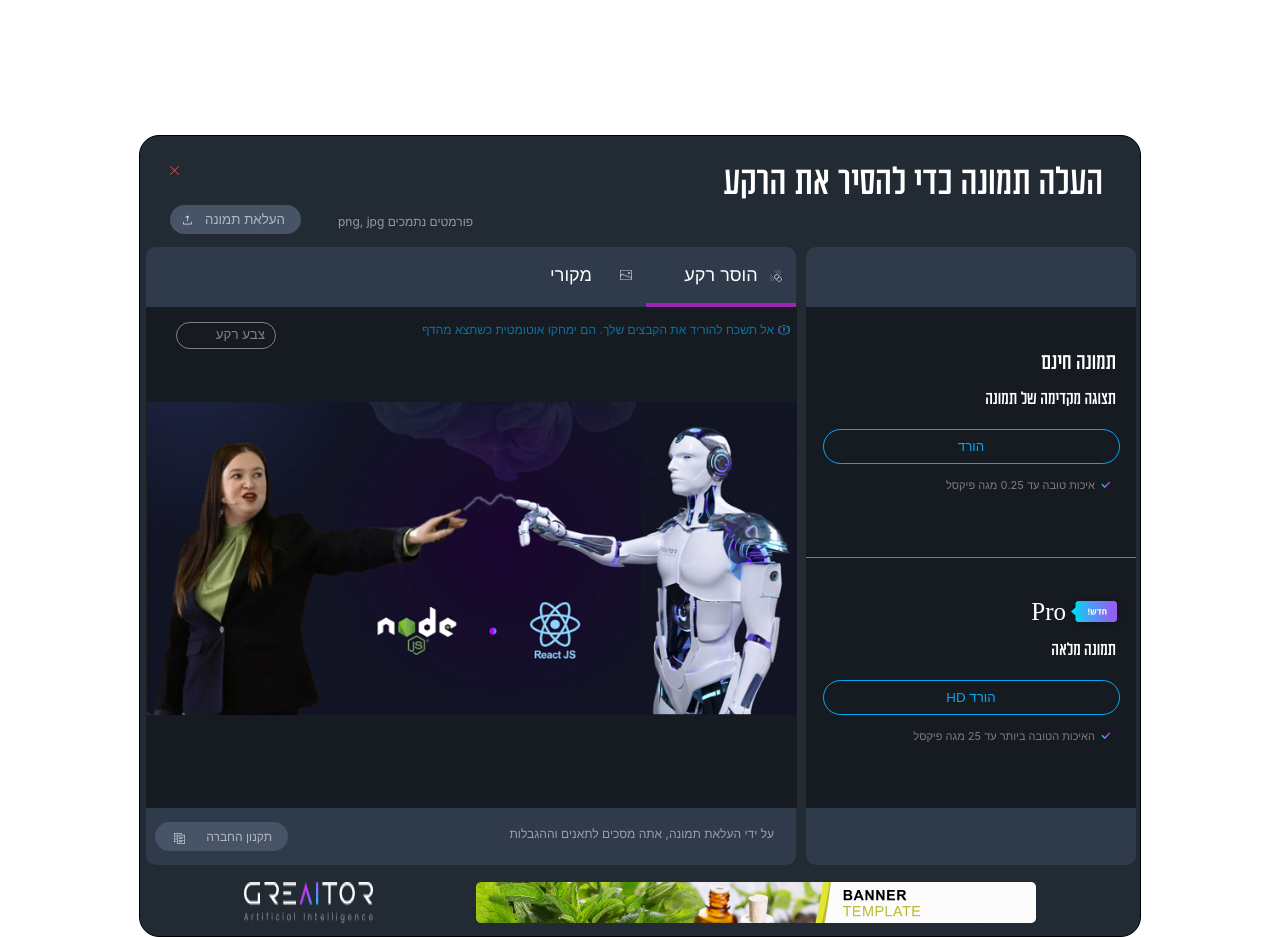
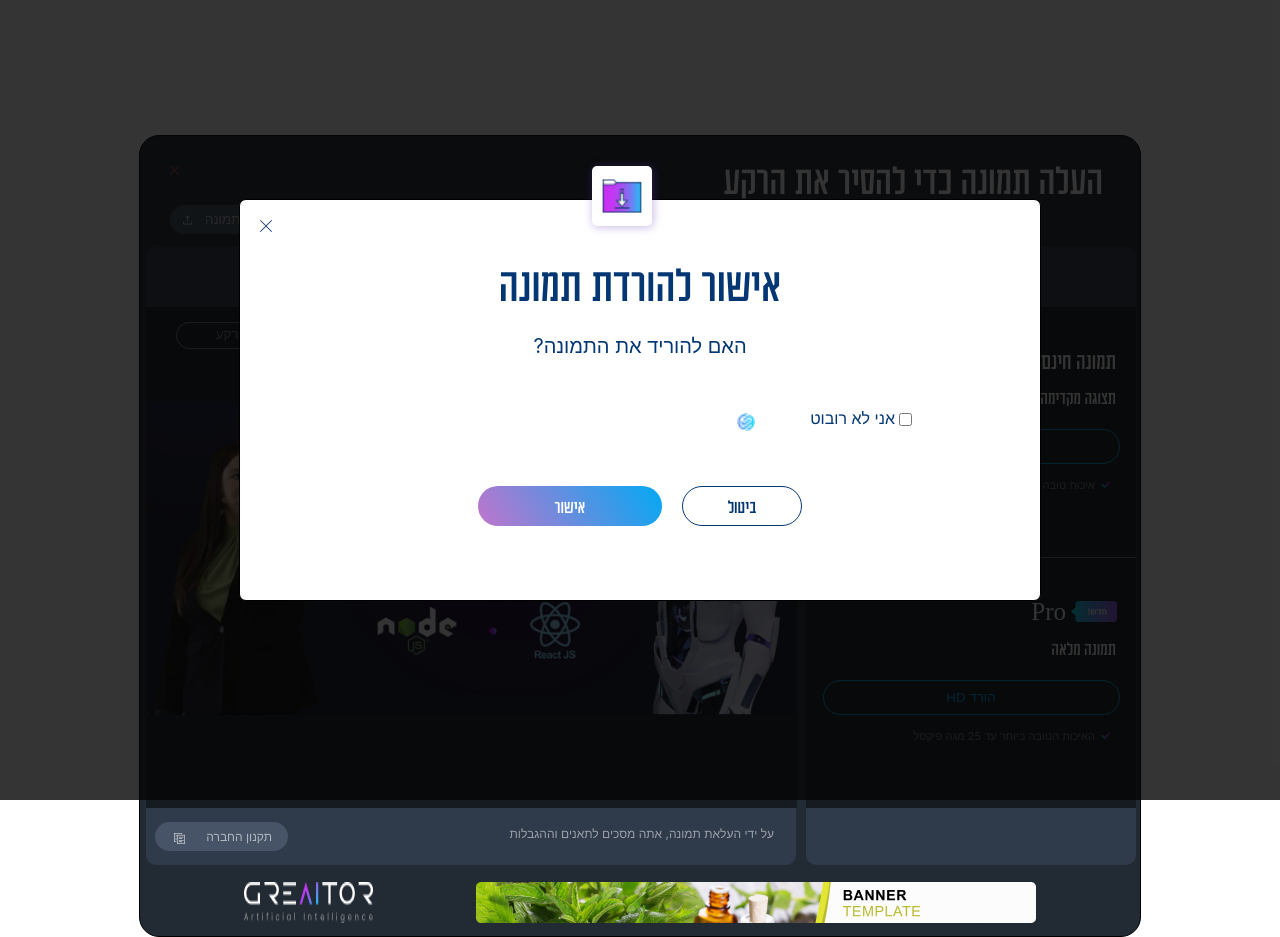
Before and after one commit to irenap89/remove_bg_11, a React (Create React App) app: page / in a window 1280 px wide. Both pictures are taken after a click on the button "הורד". Built offline with nearby package versions, Linux system fonts and the light colour scheme.

Commit message:
lesson 4

```diff
--- a/src/Bg.css
+++ b/src/Bg.css
@@ -46,6 +46,7 @@
     background-position: 10px 8px;
     text-align: right;
     padding-right: 16px;
+    cursor: pointer;
 }
 
 .upload_btn_text{
@@ -103,24 +104,26 @@
     font-size: 20px;
     background-image: url(./assets/Cleanup\ Edges.png);
     color: white;
-    font-size: 18px;
+    font-size: 23px;
     background-repeat: no-repeat;
     width: 150px;
     line-height: 56px;
     background-position: 90% 22px;
     cursor: pointer;
+    font-family: 'Aduma';
 }
 
 .tab_original{
 
     background-image: url(./assets/Image.png);
     color: white;
-    font-size: 18px;
+    font-size: 23px;
     background-repeat: no-repeat;
     width: 150px;
     line-height: 56px;
     background-position: 90% 22px;
     cursor: pointer;
+    font-family: 'Aduma';
 }
 
 .selected_tab{
@@ -144,6 +147,7 @@
     font-size: 12px;
     margin-top: -19px;
     margin-left: -15px;
+    cursor: pointer;
 }
 
 .text_eula{
@@ -176,3 +180,114 @@
     background-color: #060606cf;
 
 }
+
+.close_1{
+    position: absolute;
+    left: 20px;
+    top: 20px;
+    cursor: pointer;
+}
+
+.eula_popup_text{
+    margin-top: 50px;
+}
+
+.download_popup_cont {
+    width: 800px;
+    height: 400px;
+    background-color: white;
+    border: 1px solid black;
+    position: absolute;
+    top: 50%;
+    left: 50%;
+    transform: translate(-50%, -50%);
+    border-radius: 7px;
+}
+
+.top_img{
+    width: 60px;
+    height: 60px;
+    border-radius: 5px;
+    position: absolute;
+    top: -34px;
+    background-color: white;
+    left: 44%;
+    box-shadow: 1px 1px 10px #673ab75e;
+    background-repeat: no-repeat;
+    background-position: 8px;
+    background-size: 74%;
+    background-image: url(./assets/Downloads\ Folder.png);
+}
+
+.download_popup_title{
+    font-size: 52px;
+    font-family: Aduma;
+    color: #033774;
+    margin-top: 52px;
+}
+
+.download_popup_subtitle{
+    font-size: 20px;
+    color: #033774;
+    margin-top: 20px;
+}
+
+.not_robot_text{
+    color: #033774;
+}
+
+.checkbox_cont{
+    display: flex;
+    flex-direction: row-reverse;
+    margin-top: 50px;
+    margin-right: 125px;
+}
+
+.not_robot_text{
+    color: #033774;
+    width: 140px;
+    text-align: right;
+}
+
+.not_robot_img{
+    width: 18px;
+    height: 18px;
+    margin-top: 5px;
+}
+
+.btn_popup_cancel{
+    color: #033774;
+    border: 1px solid #033774;
+    background-color: transparent;
+    width: 120px;
+    height: 40px;
+    border-radius: 50px;
+    font-family: 'ADUMA';
+    font-size: 20px;
+    cursor: pointer;
+}
+
+.btn_popup_approve{
+    color: #033774;
+    border: 0;
+    width: 184px;
+    height: 40px;
+    border-radius: 50px;
+    font-family: 'ADUMA';
+    font-size: 20px;
+    background: linear-gradient(57deg, #9c27b0a3, #03A9F4);
+    color: white;
+    cursor: pointer;
+}
+
+.btn_popup_cont{
+    display: flex;
+    flex-direction: row-reverse;
+    justify-content: center;
+    margin-top: 55px;
+    gap: 20px;
+}
+
+.file_input{
+    display: none;
+}
--- a/src/Bg.jsx
+++ b/src/Bg.jsx
@@ -4,13 +4,23 @@ import close from './assets/close.png'
 import banner from './assets/banner.png'
 import logo from './assets/logo.png'
 import Download from './Download'
-import { useState } from 'react';
+import { useState,useRef } from 'react';
 import No_bg_tab from './No_bg_tab';
+import close_1 from './assets/close1.png'
+import not_robot from './assets/not_robot.png'
+
 
 function Bg() {
 
     const [tab, set_tab] = useState('bg');
     const [show_eula, set_show_eula] = useState(false);
+    const [show_download_popup, set_show_download_popup] = useState(false);
+
+    const inputElement = useRef();
+
+    const focusInput = () => {
+      inputElement.current.click();
+    };
 
   return (
     <div className="Bg">
@@ -18,15 +28,17 @@ function Bg() {
             <div className='header'>
                 <div className='header_title'> העלה תמונה כדי להסיר את הרקע </div>
                 <img src={close} className='close_icon'/>
-                <button className='upload_btn'> העלאת תמונה </button>
+                <button className='upload_btn' onClick={focusInput}> העלאת תמונה </button>
                 <div className='upload_btn_text'> פורמטים נתמכים  png, jpg</div>
+
+                <input type="file" ref={inputElement} className='file_input'/>
             </div>
 
             <div className='middle_cont'>
                 <div className='middle_cont_right'>
                     <div className='download_cont'>
-                        <Download title="תמונה חינם" subtitle="תצוגה מקדימה של תמונה" btn_text="הורד" small_text="איכות טובה עד 0.25 מגה פיקסל"></Download>
-                        <Download title="Pro" subtitle="תמונה מלאה"  btn_text="HD הורד"  small_text="האיכות הטובה ביותר עד 25 מגה פיקסל"></Download>
+                        <Download set_show_download_popup={set_show_download_popup} title="תמונה חינם" subtitle="תצוגה מקדימה של תמונה" btn_text="הורד" small_text="איכות טובה עד 0.25 מגה פיקסל"></Download>
+                        <Download set_show_download_popup={set_show_download_popup} title="Pro" subtitle="תמונה מלאה"  btn_text="HD הורד"  small_text="האיכות הטובה ביותר עד 25 מגה פיקסל"></Download>
                     </div>
 
                 </div>
@@ -66,6 +78,9 @@ function Bg() {
             <>
                 <div className='overlay'> </div>
                 <div className='eula_popup_cont'>
+                    <img src={close_1} className='close_1' onClick={()=>set_show_eula(false)}/>
+
+                    <div className='eula_popup_text'>
                         dfghfdgh <br/>
                         fdhgj
                         ghfj
@@ -74,11 +89,44 @@ function Bg() {
                         fdhgj <br/>
                         ghfj
                         gfhj
+                    </div>
 
                 </div>
             </>: <></>
+            }
 
 
+            {show_download_popup?
+            <>
+                <div className='overlay'> </div>
+                <div className='download_popup_cont'>
+                    <img src={close_1} className='close_1' onClick={()=>set_show_download_popup(false)}/>
+
+                    <div className='top_img'></div>
+
+                    <div className='download_popup_title'>
+                        אישור להורדת תמונה
+                    </div>
+
+                    <div className='download_popup_subtitle'>
+                        ?האם להוריד את התמונה
+                    </div>
+
+                    <div className='checkbox_cont'>
+                        <input type="checkbox" />
+                        <div className='not_robot_text'> אני לא רובוט </div>
+                        <img src={not_robot}  className='not_robot_img'/>
+
+                    </div>
+
+
+                    <div className='btn_popup_cont'>
+                        <button className='btn_popup_cancel' onClick={()=>set_show_download_popup(false)}>ביטול</button>
+                        <button className='btn_popup_approve'>אישור</button>
+                    </div>
+
+                </div>
+            </>: <></>
             }
 
     </div>
--- a/src/Download.css
+++ b/src/Download.css
@@ -37,6 +37,7 @@
     height: 35px;
     border-radius: 50px;
     margin-top: 20px;
+    cursor: pointer;
 }
 
 .Download_small_text{
--- a/src/Download.jsx
+++ b/src/Download.jsx
@@ -8,7 +8,7 @@ function Download(props) {
        {props.title=="Pro"? <img src={new_icon} className='new_icon'/>: <></>}
       <div className={'Download_title ' + (props.title=="Pro" ? "move_title" : "")}> {props.title}</div>
       <div className='Download_subtitle'> {props.subtitle} </div>
-      <button className='Download_btn'> {props.btn_text} </button>
+      <button className='Download_btn' onClick={()=>props.set_show_download_popup(true)}> {props.btn_text} </button>
       <div className='Download_small_text'>{props.small_text} </div>
     </div>
   );
```
Lines whose indentation alone changed are shown as unchanged.
